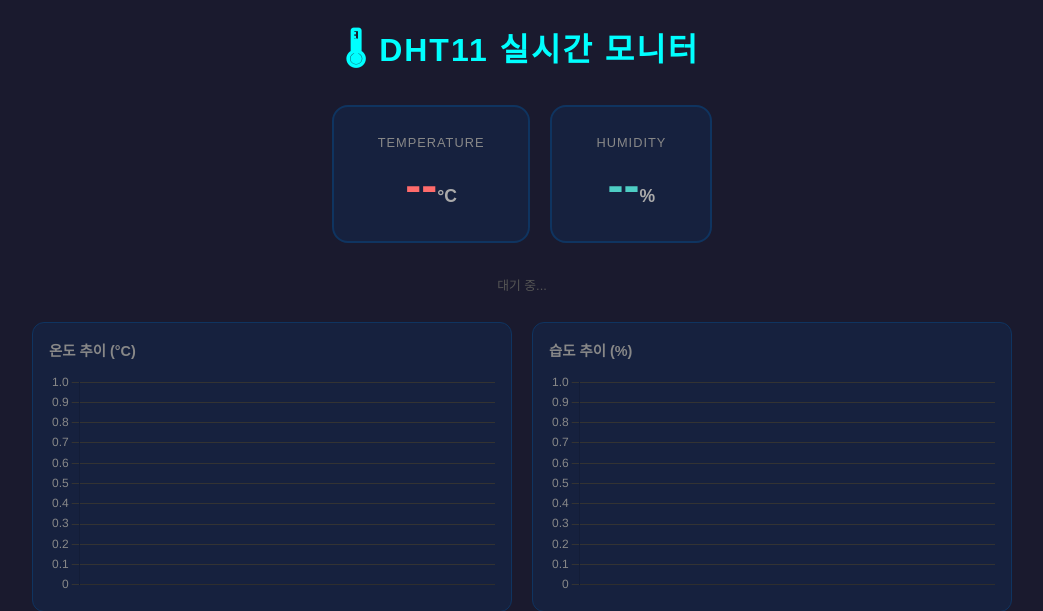
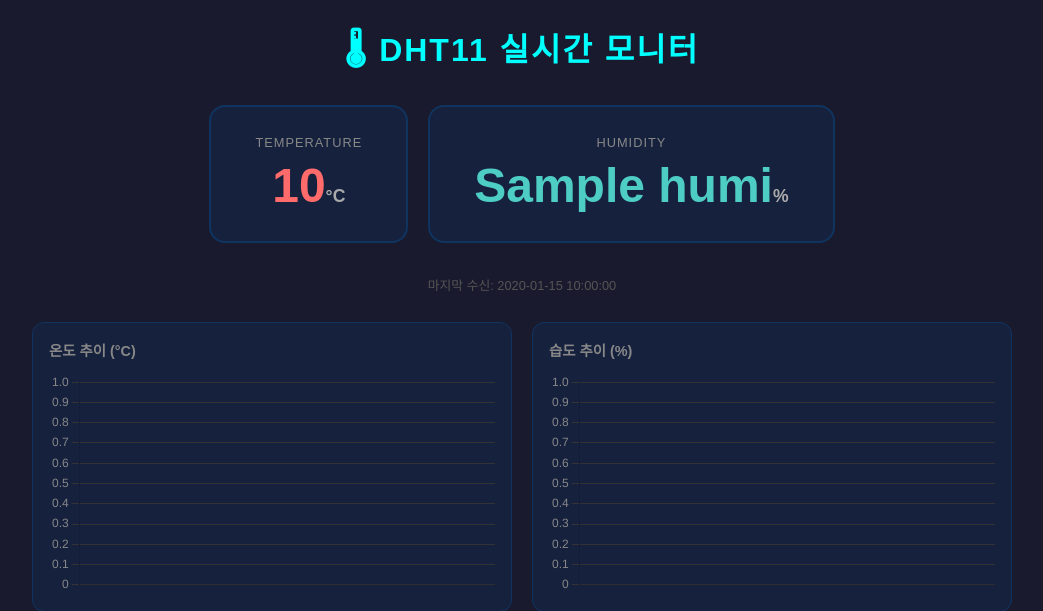
Before and after one commit to SmartDigitalAg/Raspberrypi_pico, a Flask app: template pico_web/templates/index.html in a window 1280 px wide. Shown: the top 611 px of the page, without its empty margins (118-1161 px from the left). Run offline with Flask 3, Linux system fonts and the light colour scheme; the template is opened without the code that fills it: most values are stand-ins (such as "Sample title", 1, 10 or a date in 2020).

Commit message:
피코센서값 flask 웹 표출

```diff
--- a/pico_web/app.py
+++ b/pico_web/app.py
@@ -26,7 +26,10 @@ def get_data():
 
 @app.route("/")
 def dashboard():
-    return render_template("index.html")
+    temp = latest["temp"] if latest["temp"] is not None else "--"
+    humi = latest["humi"] if latest["humi"] is not None else "--"
+    time = latest["time"] if latest["time"] else "대기 중..."
+    return render_template("index.html", temp=temp, humi=humi, time=time)
 
 if __name__ == "__main__":
     t = threading.Thread(target=fetch_loop, daemon=True)
--- a/pico_web/templates/index.html
+++ b/pico_web/templates/index.html
@@ -38,17 +38,19 @@
 <body>
   <h1>🌡 DHT11 실시간 모니터</h1>
 
+  <!-- ── 초기값: app.py에서 넘겨준 temp, humi, time 변수 표시 ── -->
   <div class="cards">
     <div class="card temp">
       <div class="label">TEMPERATURE</div>
-      <div class="value" id="temp">--<span class="unit">°C</span></div>
+      <div class="value" id="temp">{{ temp }}<span class="unit">°C</span></div>
     </div>
     <div class="card humi">
       <div class="label">HUMIDITY</div>
-      <div class="value" id="humi">--<span class="unit">%</span></div>
+      <div class="value" id="humi">{{ humi }}<span class="unit">%</span></div>
     </div>
   </div>
-  <div class="updated" id="ts">대기 중...</div>
+  <div class="updated" id="ts">마지막 수신: {{ time }}</div>
+  <!-- ─────────────────────────────────────────────────────────── -->
 
   <div class="charts">
     <div class="chart-box">
@@ -81,14 +83,17 @@
     const humiChart = makeChart('humiChart', '습도', '#4ecdc4');
     const MAX = 50;
 
+    // 5초마다 /data 에서 최신값 가져와서 카드 + 차트 갱신
     function refresh() {
       fetch('/data').then(r => r.json()).then(d => {
         if (d.temp === null) return;
 
+        // 카드 값 갱신
         document.getElementById('temp').innerHTML = parseFloat(d.temp).toFixed(1) + '<span class="unit">°C</span>';
         document.getElementById('humi').innerHTML = parseFloat(d.humi).toFixed(1) + '<span class="unit">%</span>';
-        document.getElementById('ts').textContent = '마지막 수신: ' + d.time;
+        document.getElementById('ts').textContent  = '마지막 수신: ' + d.time;
 
+        // 차트에 데이터 추가
         const now = new Date().toLocaleTimeString();
         [tempChart, humiChart].forEach(c => {
           if (c.data.labels.length >= MAX) {
```
